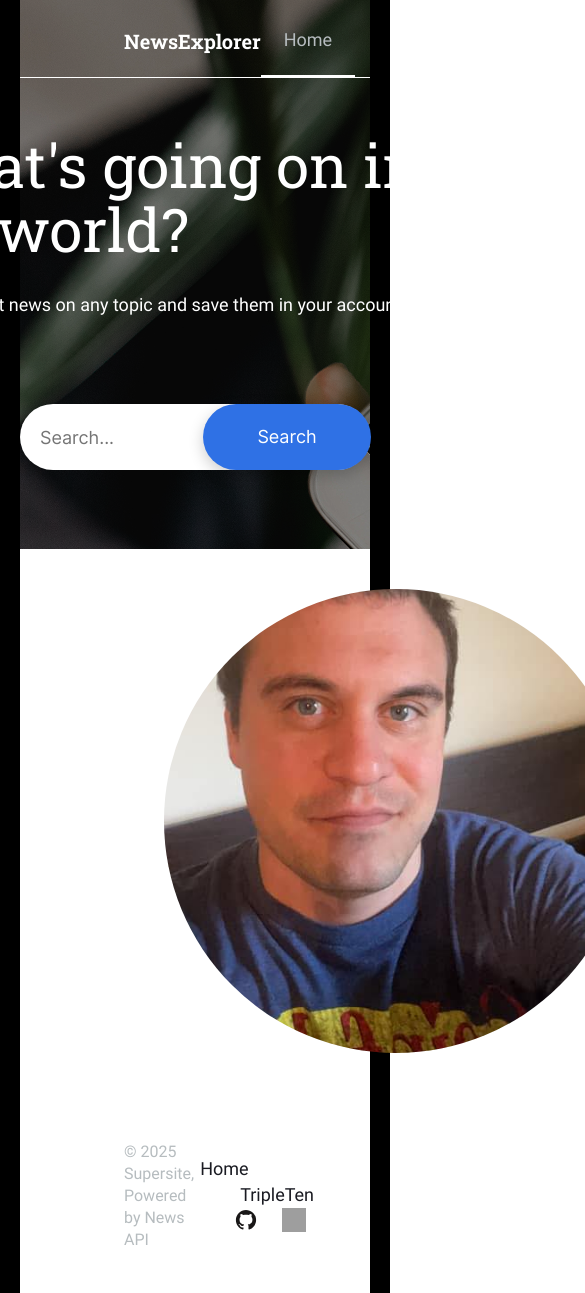
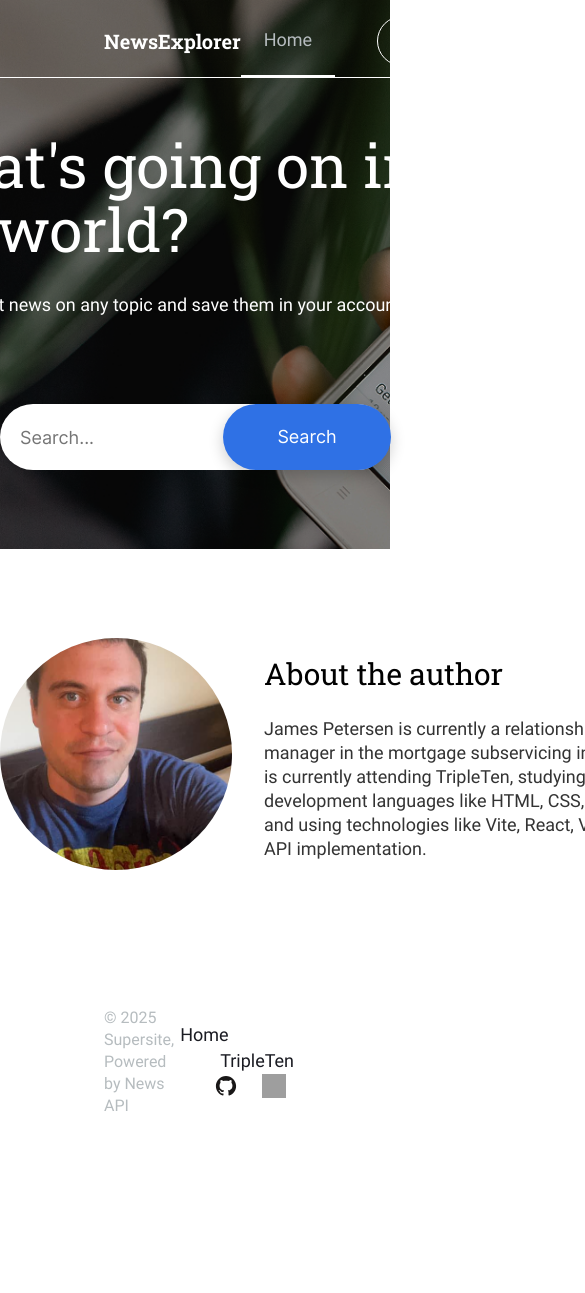
Before and after one commit to JFuton847/News-Explorer, a React (Vite) app: page / in a window 390 px wide. Shown: the top 1293 px of the page, 585 px wide, since content can reach past the window. After the commit the page ends 1159 px from the top, so only its background shows below. Built offline with nearby package versions, Linux system fonts and the light colour scheme; grey boxes are pictures that could not be loaded.

Commit message:
start work on media queries

```diff
--- a/src/components/About/About.css
+++ b/src/components/About/About.css
@@ -1,5 +1,5 @@
 .about {
-  padding: 40px;
+  padding: 80px 0;
   background-color: rgba(255, 255, 255, 1);
   display: flex;
   justify-content: flex-start;
@@ -44,3 +44,38 @@
   color: #333;
   width: 600px;
 }
+
+@media screen and (max-width: 768px) {
+  .about {
+    display: flex;
+    flex-direction: column; /* Stack items vertically */
+    align-items: center;
+  }
+  .about__container {
+    max-width: 768px;
+    margin: 0 auto;
+    gap: 32px;
+  }
+  .about__image {
+    width: 232px;
+    height: 232px;
+    border-radius: 1000px;
+    object-fit: cover;
+    flex-shrink: 0;
+  }
+  .about__title {
+    font-family: "Roboto-Slab", "Inter", sans-serif;
+    font-size: 30px;
+    line-height: 40px;
+    margin-bottom: 5px;
+    width: 424px;
+  }
+  .about__text {
+    font-family: "Roboto", "Inter", sans-serif;
+    font-size: 18px;
+    font-weight: 400;
+    line-height: 24px;
+    color: #333;
+    width: 424px;
+  }
+}
--- a/src/components/App/App.css
+++ b/src/components/App/App.css
@@ -5,7 +5,14 @@
 }
 
 .App__content {
-  max-width: 1360px;
+  max-width: 1440px;
+  /* max-width: 100%; */
   margin: 0 auto;
-  padding: 0 20px;
+  /* padding: 0; */
 }
+
+@media screen and (max-width: 768px) {
+  .App {
+    padding: 0;
+  }
+}
--- a/src/components/Header/header.css
+++ b/src/components/Header/header.css
@@ -5,6 +5,7 @@
   justify-content: flex-start;
   padding: 32px 0 28px;
   background-image: url(../../assets/background-image.png);
+  background-size: cover;
   padding: 5px 0 0;
 }
 
--- a/src/components/ModalWithForm/ModalWithForm.css
+++ b/src/components/ModalWithForm/ModalWithForm.css
@@ -9,6 +9,7 @@
   justify-content: center;
   align-items: center;
   visibility: hidden;
+  z-index: 100;
 }
 
 .modal_opened {
@@ -48,7 +49,7 @@
   box-sizing: border-box;
   width: 100%;
   border-radius: 20px;
-  font-weight: 700;
+  font-weight: 900;
   font-size: 16px;
   line-height: 20px;
 }
@@ -224,3 +225,18 @@
   cursor: pointer;
   padding: 10px 20px;
 }
+
+@media screen and (max-width: 768px) {
+  .modal {
+    /* Explicitly set full viewport dimensions */
+    width: 100vw;
+    height: 100vh;
+  }
+
+  .modal__content {
+    width: 430px;
+    min-height: 380px;
+    height: auto;
+    max-height: 90vh;
+  }
+}
--- a/src/components/NewsCard/NewsCard.css
+++ b/src/components/NewsCard/NewsCard.css
@@ -3,7 +3,7 @@
   grid-template-columns: repeat(3, 1fr);
   gap: 16px;
   justify-content: center;
-  padding: 62px 106px 62px 102px;
+  padding: 62px 104px 64px 104px;
   background-color: rgba(245, 246, 247, 1);
   max-width: 100%;
   margin: 0 auto;
@@ -267,3 +267,18 @@
   white-space: nowrap;
   z-index: 10;
 }
+
+@media screen and (max-width: 768px) {
+  .newsCard {
+    display: grid;
+    grid-template-columns: repeat(3, 1fr);
+    gap: 8px;
+    justify-content: center;
+    padding: 62px 106px 64px 102px;
+    background-color: rgba(245, 246, 247, 1);
+    max-width: 100%;
+    margin: 0 auto;
+    list-style-type: none;
+    box-sizing: border-box;
+  }
+}
--- a/src/components/SavedArticles/SavedArticles.css
+++ b/src/components/SavedArticles/SavedArticles.css
@@ -1,7 +1,7 @@
 .savedArticles {
   display: flex;
   flex-direction: column;
-  min-height: 75vh;
+  min-height: 78vh;
 }
 
 .savedArticles__container {
```
Also changed, not shown: src/components/Preloader/Preloader.css (added, +21 -0 lines).
